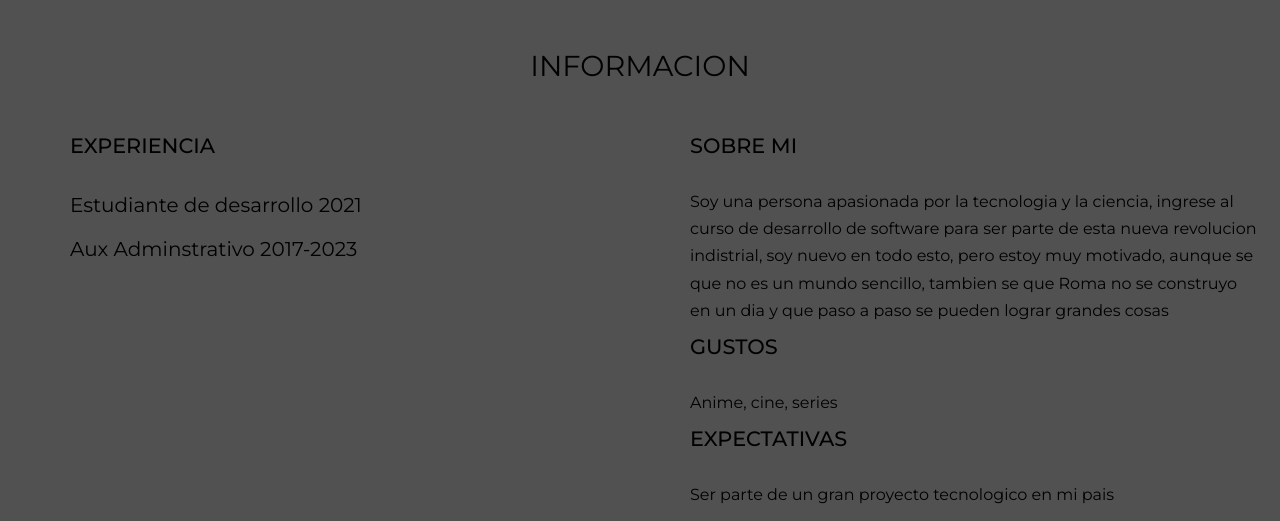
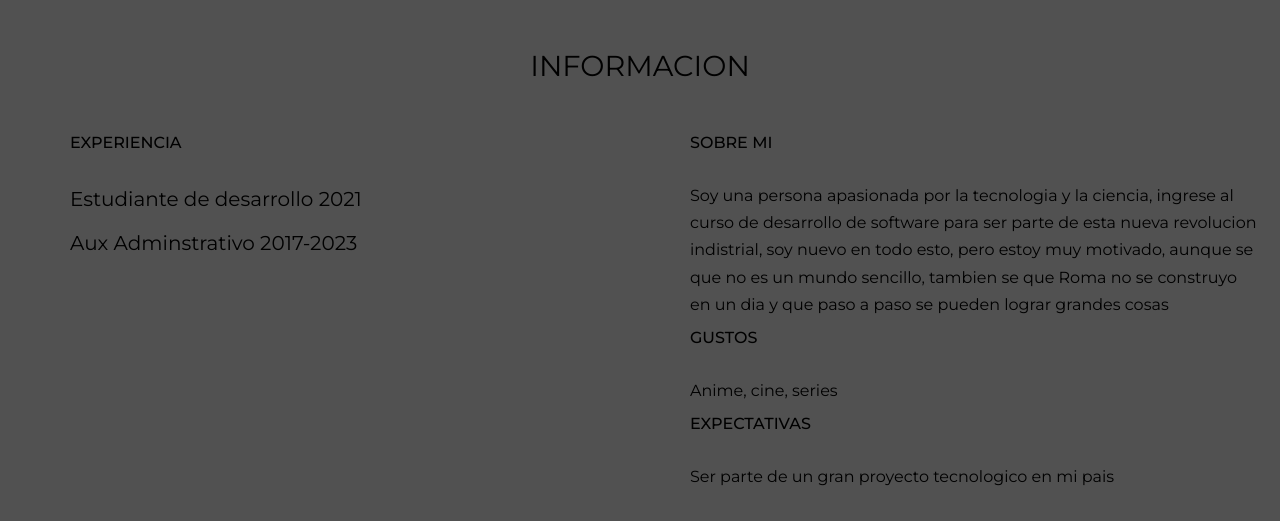
Before and after one commit to camilooz/CristianCamiloOrtiz, a plain HTML site: page portafolio.html/index.html in a window 1280 px wide. Shown: the part 1220-1741 px from the top of the page. Drawn offline with Linux system fonts and the light colour scheme.

Commit message:
cambio size h4

```diff
--- a/css/style.css
+++ b/css/style.css
@@ -24,7 +24,7 @@ h2 {
 }
 
 h4 {
-	font-size: 1.3rem;
+	font-size: 1.0rem;
 	text-transform: uppercase;
 	padding-bottom: 20px;
 	font-weight: 500;
```
